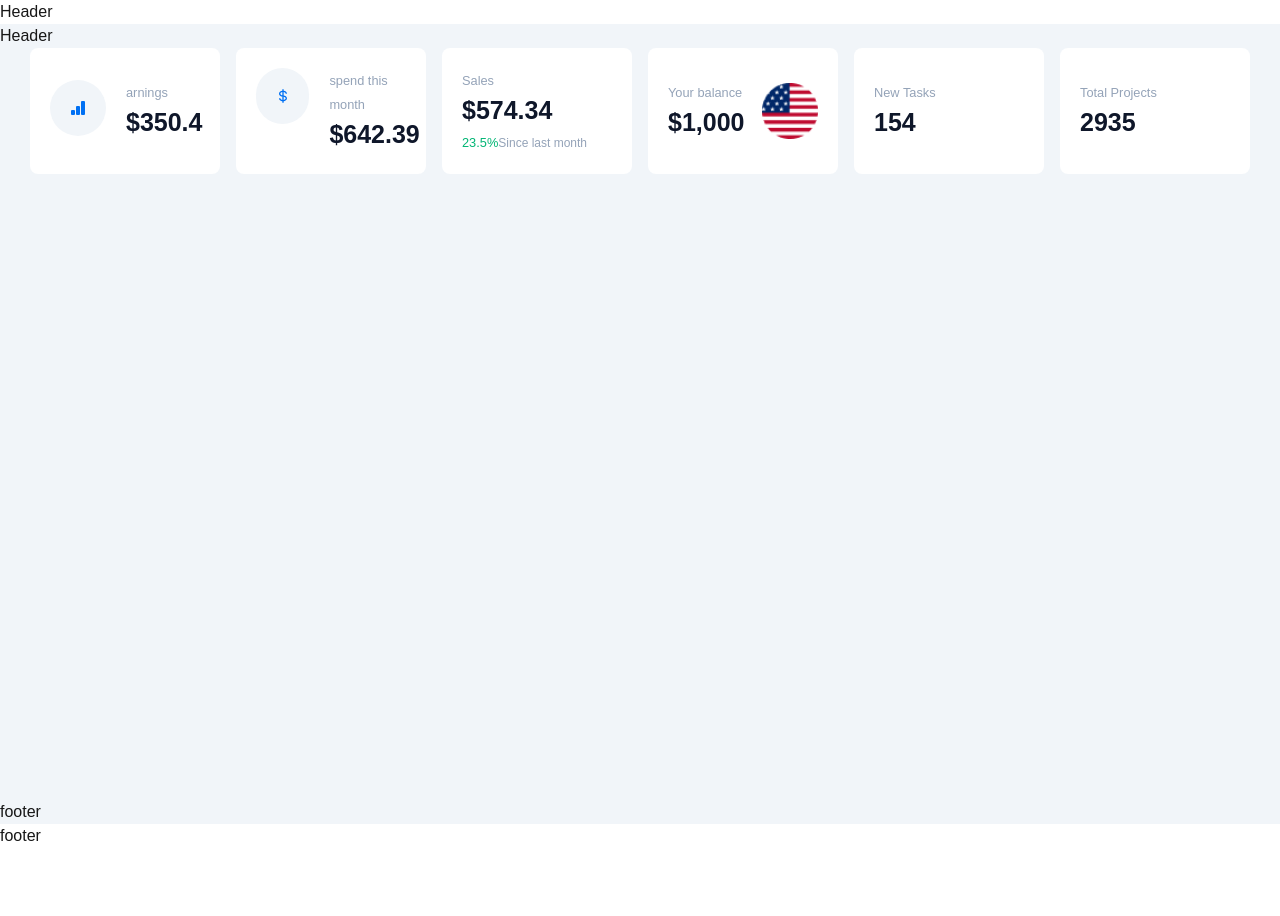
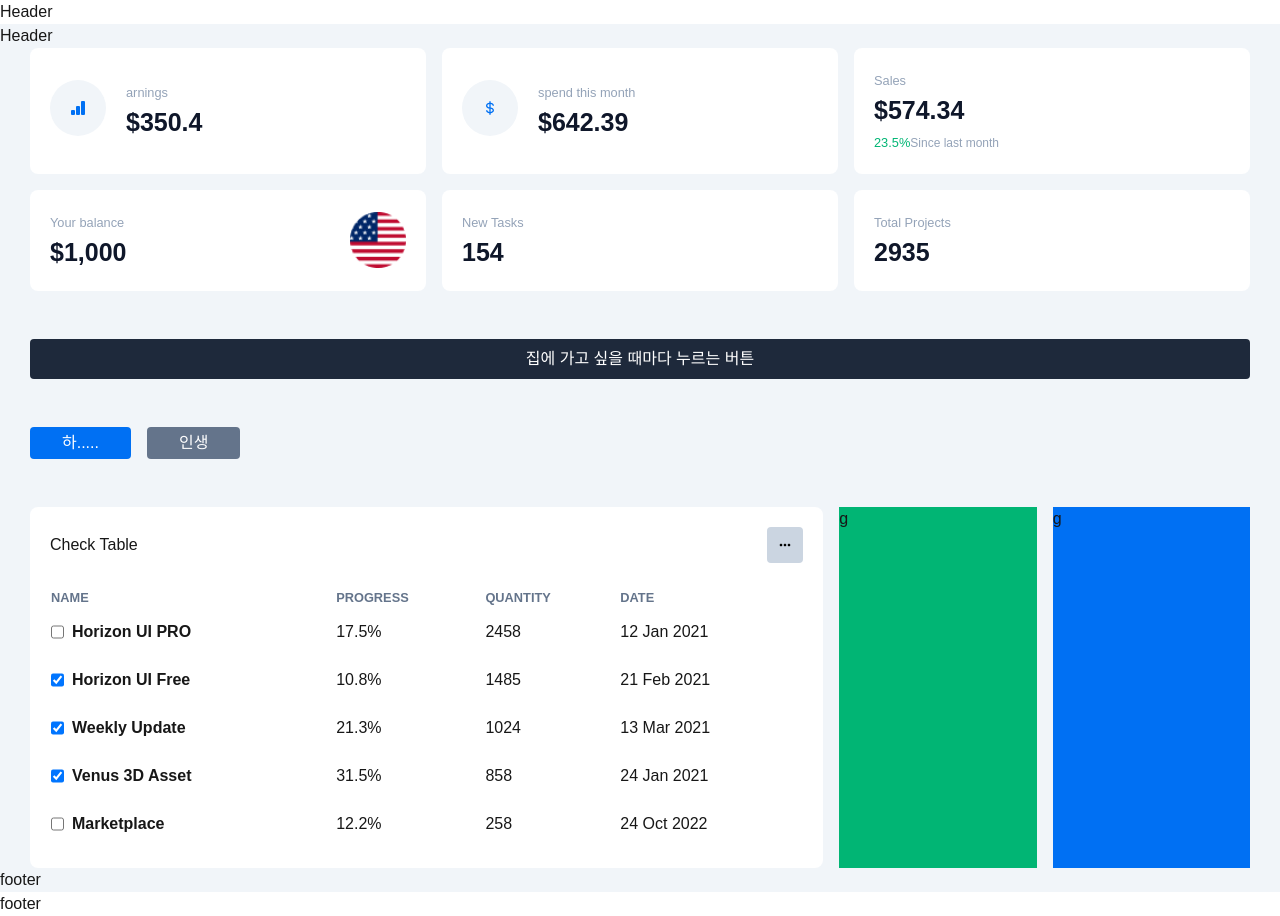
Before and after one commit to lse-7660/dashboard-study, a Next.js app: page /home in a window 1280 px wide. Before the commit the page ends 848 px from the top, so only its background shows below. Built offline with nearby package versions, Linux system fonts and the light colour scheme.

Commit message:
checktable,button

```diff
--- a/package.json
+++ b/package.json
@@ -12,12 +12,14 @@
     "next": "15.0.3",
     "react": "19.0.0-rc-66855b96-20241106",
     "react-dom": "19.0.0-rc-66855b96-20241106",
-    "react-icons": "^5.3.0"
+    "react-icons": "^5.3.0",
+    "styled-components": "^6.1.13"
   },
   "devDependencies": {
     "eslint": "^8",
     "eslint-config-next": "15.0.3",
     "postcss": "^8",
     "tailwindcss": "^3.4.1"
-  }
+  },
+  "packageManager": "yarn@1.22.22+sha512.a6b2f7906b721bba3d67d4aff083df04dad64c399707841b7acf00f6b133b7ac24255f2652fa22ae3534329dc6180534e98d17432037ff6fd140556e2bb3137e"
 }
--- /dev/null
+++ b/src/app/home/components/CheckTable.jsx
@@ -0,0 +1,46 @@
+import Button, { ButtonIcon } from '@/components/button/Button';
+import Card from '@/components/card/Card';
+import Title from '@/components/title/Title';
+import React from 'react';
+
+const CheckTable = ({ tableDataCheck }) => {
+    return (
+        <Card>
+            <div className="flex flex-col w-full">
+                <Title title="Check Table" icon="MdMoreHoriz" />
+                <main className="pt-6">
+                    <table className="w-full text-left">
+                        <thead>
+                            <tr className="text-slate-500 text-sm">
+                                <th>NAME</th>
+                                <th>PROGRESS</th>
+                                <th>QUANTITY</th>
+                                <th>DATE</th>
+                            </tr>
+                        </thead>
+                        <tbody>
+                            {tableDataCheck.map((item) => (
+                                <tr key={item.id}>
+                                    <th className="flex gap-2 py-3">
+                                        <input
+                                            checked={item.name[1]}
+                                            type="checkbox"
+                                            name={`check-${item.id}`}
+                                            id={`check-${item.id}`}
+                                        />
+                                        <label htmlFor={`check-${item.id}`}>{item.name[0]}</label>
+                                    </th>
+                                    <td>{`${item.progress}%`}</td>
+                                    <td>{item.quantity}</td>
+                                    <td>{item.date}</td>
+                                </tr>
+                            ))}
+                        </tbody>
+                    </table>
+                </main>
+            </div>
+        </Card>
+    );
+};
+
+export default CheckTable;
--- a/src/app/home/components/MiniStateGrid.jsx
+++ b/src/app/home/components/MiniStateGrid.jsx
@@ -6,7 +6,7 @@ import statData from '@/data/state';
 
 const MiniStateGrid = () => {
     return (
-        <div className="grid grid-cols-1 gap-4 md:grid-cols-2  lg:grid-cols-6">
+        <div className="grid grid-cols-1 gap-4 md:grid-cols-2  lg:grid-cols-3">
             {statData.map((item, index) => (
                 <MiniState
                     key={index}
--- a/src/app/home/page.jsx
+++ b/src/app/home/page.jsx
@@ -1,3 +1,5 @@
+'use client';
+
 import Card from '@/components/card/Card';
 import Footer from '@/components/layout/Footer';
 import Header from '@/components/layout/Header';
@@ -6,13 +8,39 @@ import { BsFillBarChartFill } from 'react-icons/bs';
 import MiniState from './components/ministate';
 import MiniStateGrid from './components/MiniStateGrid';
 import IconBox from '@/components/icon/IconBox';
+import Button from '@/components/button/Button';
+import CheckTable from './components/CheckTable';
+import { tableDataCheck } from '@/data/tableDataCheck';
 
 const HomePage = () => {
     return (
         <div id="wrap" className="bg-slate-100 ">
             <Header />
-            <main className="inner">
+            <main className="inner flex flex-col gap-12">
                 <MiniStateGrid />
+                <button
+                    className="bg-slate-800 text-white py-2 rounded hover:bg-primary"
+                    onClick={(event) => {
+                        console.log('응 못 가');
+                        console.log(event);
+                    }}
+                >
+                    집에 가고 싶을 때마다 누르는 버튼
+                </button>
+                <div className="flex flex-row gap-4">
+                    <Button> 하.....</Button>
+                    <Button gray>인생</Button>
+                </div>
+
+                <div className="flex flex-col gap-4 lg:flex-row">
+                    <div className=" grow">
+                        <CheckTable tableDataCheck={tableDataCheck} />
+                    </div>
+                    <div className="flex flex-col gap-4 md:flex-row  grow">
+                        <div className="bg-secondary grow">g</div>
+                        <div className="bg-primary grow">g</div>
+                    </div>
+                </div>
             </main>
             <Footer />
         </div>
--- /dev/null
+++ b/src/components/button/Button.jsx
@@ -0,0 +1,35 @@
+'use client';
+
+import React from 'react';
+import styled from 'styled-components';
+
+const Button = ({ children, gray, className }) => {
+    return (
+        <button
+            className={` text-white px-8 py-1 rounded hover:bg-primary-80 ${
+                gray ? 'bg-slate-500 hover:bg-slate-700' : 'bg-primary'
+            } ${className}`}
+        >
+            {children}
+        </button>
+    );
+};
+
+export const ButtonIcon = ({ children, className, blind }) => {
+    return (
+        <button
+            className={`flex justify-center items-center rounded  bg-slate-300 hover:bg-slate-500 text-black ${className}`}
+        >
+            {children}
+            <span className="blind">{blind}</span>
+        </button>
+    );
+};
+
+const ButtonStyled = styled.button`
+    &::before {
+        content: '-';
+    }
+`;
+
+export default Button;
--- /dev/null
+++ b/src/components/charts/BarChart.js
@@ -0,0 +1,33 @@
+import React, { Component } from "react";
+import Chart from "react-apexcharts";
+
+class ColumnChart extends Component {
+  constructor(props) {
+    super(props);
+    this.state = {
+      chartData: [],
+      chartOptions: {},
+    };
+  }
+
+  componentDidMount() {
+    this.setState({
+      chartData: this.props.chartData,
+      chartOptions: this.props.chartOptions,
+    });
+  }
+
+  render() {
+    return (
+      <Chart
+        options={this.state.chartOptions}
+        series={this.state.chartData}
+        type='bar'
+        width='100%'
+        height='100%'
+      />
+    );
+  }
+}
+
+export default ColumnChart;
--- /dev/null
+++ b/src/components/charts/LineAreaChart.js
@@ -0,0 +1,34 @@
+import React from "react";
+import ReactApexChart from "react-apexcharts";
+
+class LineChart extends React.Component {
+  constructor(props) {
+    super(props);
+
+    this.state = {
+      chartData: [],
+      chartOptions: {},
+    };
+  }
+
+  componentDidMount() {
+    this.setState({
+      chartData: this.props.chartData,
+      chartOptions: this.props.chartOptions,
+    });
+  }
+
+  render() {
+    return (
+      <ReactApexChart
+        options={this.state.chartOptions}
+        series={this.state.chartData}
+        type='area'
+        width='100%'
+        height='100%'
+      />
+    );
+  }
+}
+
+export default LineChart;
--- /dev/null
+++ b/src/components/charts/LineChart.js
@@ -0,0 +1,34 @@
+import React from "react";
+import ReactApexChart from "react-apexcharts";
+
+class LineChart extends React.Component {
+  constructor(props) {
+    super(props);
+
+    this.state = {
+      chartData: [],
+      chartOptions: {},
+    };
+  }
+
+  componentDidMount() {
+    this.setState({
+      chartData: this.props.chartData,
+      chartOptions: this.props.chartOptions,
+    });
+  }
+
+  render() {
+    return (
+      <ReactApexChart
+        options={this.state.chartOptions}
+        series={this.state.chartData}
+        type='line'
+        width='100%'
+        height='100%'
+      />
+    );
+  }
+}
+
+export default LineChart;
--- /dev/null
+++ b/src/components/charts/PieChart.js
@@ -0,0 +1,34 @@
+import React from "react";
+import ReactApexChart from "react-apexcharts";
+
+class PieChart extends React.Component {
+  constructor(props) {
+    super(props);
+
+    this.state = {
+      chartData: [],
+      chartOptions: {},
+    };
+  }
+
+  componentDidMount() {
+    this.setState({
+      chartData: this.props.chartData,
+      chartOptions: this.props.chartOptions,
+    });
+  }
+
+  render() {
+    return (
+      <ReactApexChart
+        options={this.state.chartOptions}
+        series={this.state.chartData}
+        type='pie'
+        width='100%'
+        height='55%'
+      />
+    );
+  }
+}
+
+export default PieChart;
--- /dev/null
+++ b/src/components/title/Title.jsx
@@ -0,0 +1,16 @@
+import React from 'react';
+import { ButtonIcon } from '../button/Button';
+import { MdMoreHoriz } from 'react-icons/md';
+
+const Title = ({ title, icon }) => {
+    return (
+        <header className="flex flex-row justify-between items-center w-full">
+            <h2>{title}</h2>
+            <ButtonIcon blind="옵션 보기" className="w-9 h-9">
+                <MdMoreHoriz />
+            </ButtonIcon>
+        </header>
+    );
+};
+
+export default Title;
--- /dev/null
+++ b/src/data/tableDataCheck.js
@@ -0,0 +1,7 @@
+export const tableDataCheck = [
+    { id: 1, name: ['Horizon UI PRO', false], quantity: 2458, date: '12 Jan 2021', progress: 17.5 },
+    { id: 2, name: ['Horizon UI Free', true], quantity: 1485, date: '21 Feb 2021', progress: 10.8 },
+    { id: 3, name: ['Weekly Update', true], quantity: 1024, date: '13 Mar 2021', progress: 21.3 },
+    { id: 4, name: ['Venus 3D Asset', true], quantity: 858, date: '24 Jan 2021', progress: 31.5 },
+    { id: 5, name: ['Marketplace', false], quantity: 258, date: '24 Oct 2022', progress: 12.2 },
+];
```
Also changed, not shown: 2 other files (tests, documents, lock files or other folders).
